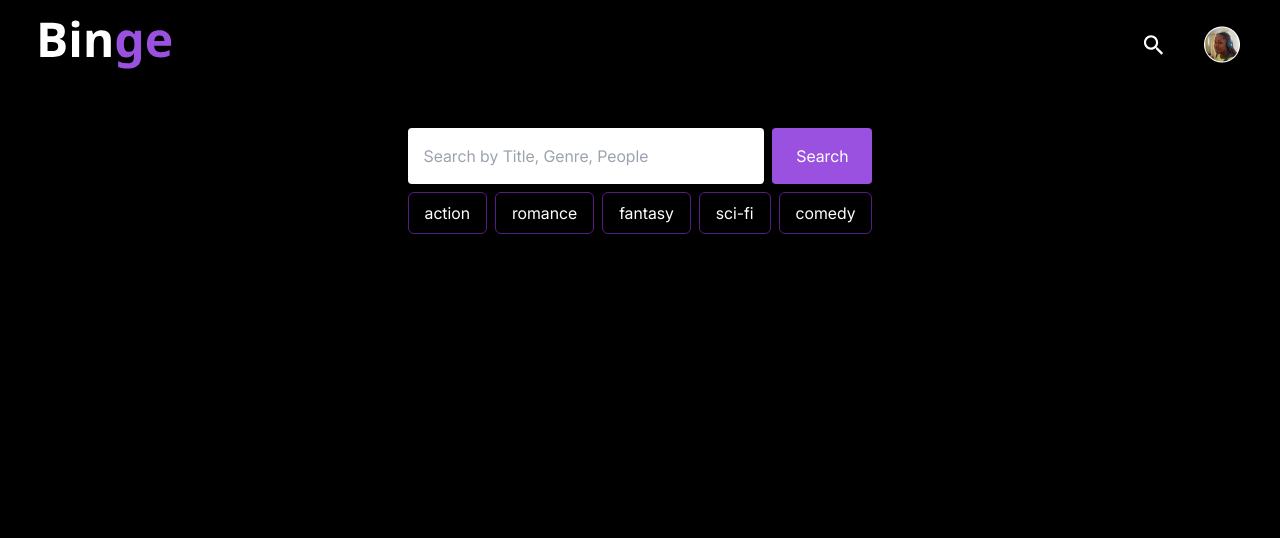
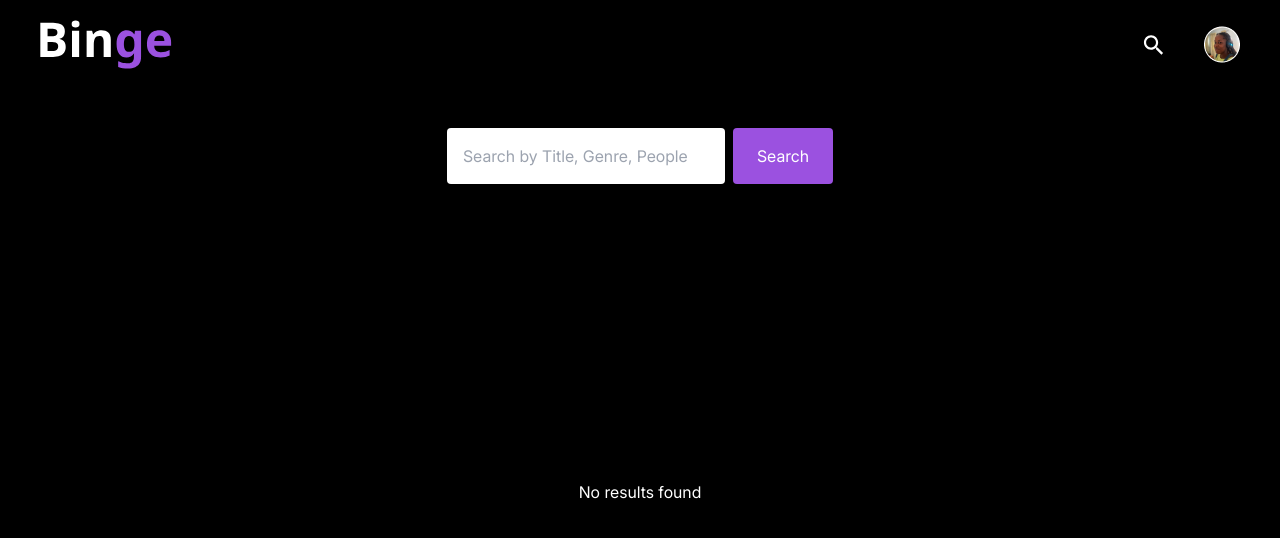
Before and after one commit to oseji/Binge, a React (Vite) app: page /Search in a window 1280 px wide. Shown: the top 538 px of the page. Built offline with nearby package versions, Linux system fonts and the light colour scheme.

Commit message:
added no results condition

```diff
--- a/src/movies-series/Search.tsx
+++ b/src/movies-series/Search.tsx
@@ -97,7 +97,7 @@ const Search = () => {
           </form>
 
           {/* filters */}
-          <div className="flex flex-wrap flex-row items-center gap-2">
+          {/* <div className="flex flex-wrap flex-row items-center gap-2">
             <p className=" rounded-md px-4 py-2 border border-purple-900">
               action
             </p>
@@ -113,7 +113,7 @@ const Search = () => {
             <p className=" rounded-md px-4 py-2 border border-purple-900">
               comedy
             </p>
-          </div>
+          </div> */}
         </div>
       </div>
 
@@ -122,7 +122,7 @@ const Search = () => {
         <div className=" w-full flex flex-col items-center justify-center min-h-fit flex-1">
           <CircularProgress color="inherit" />
         </div>
-      ) : (
+      ) : searchResults.length !== 0 ? (
         <div className=" p-10">
           <div className=" grid grid-cols-1 md:grid-cols-3 lg:grid-cols-4 xl:grid-cols-5 gap-10 lg:gap-8">
             {searchResults.map((element, index) => (
@@ -170,6 +170,10 @@ const Search = () => {
             ))}
           </div>
         </div>
+      ) : (
+        <div className=" w-full flex flex-col items-center justify-center min-h-fit flex-1">
+          No results found
+        </div>
       )}
     </div>
   );
```
